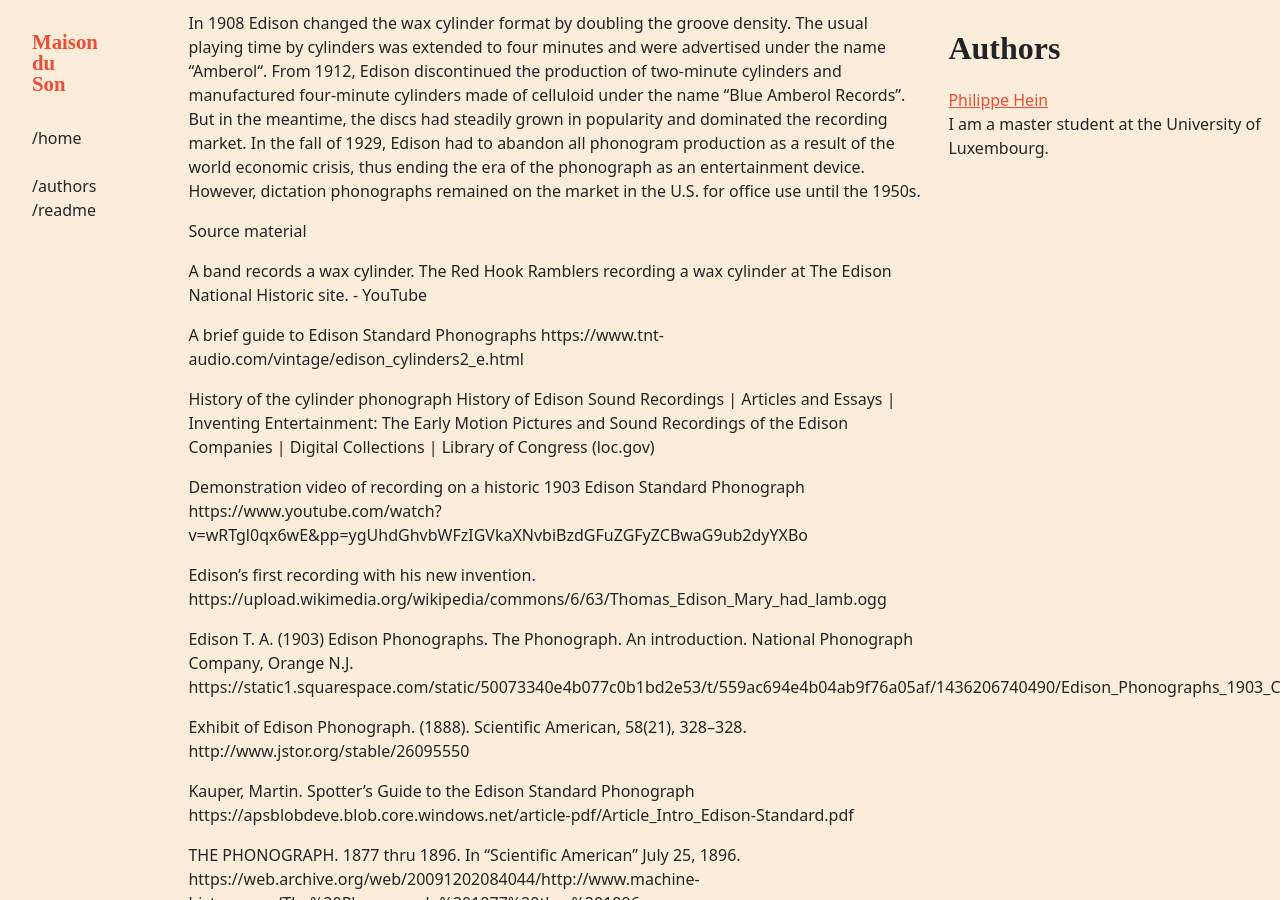
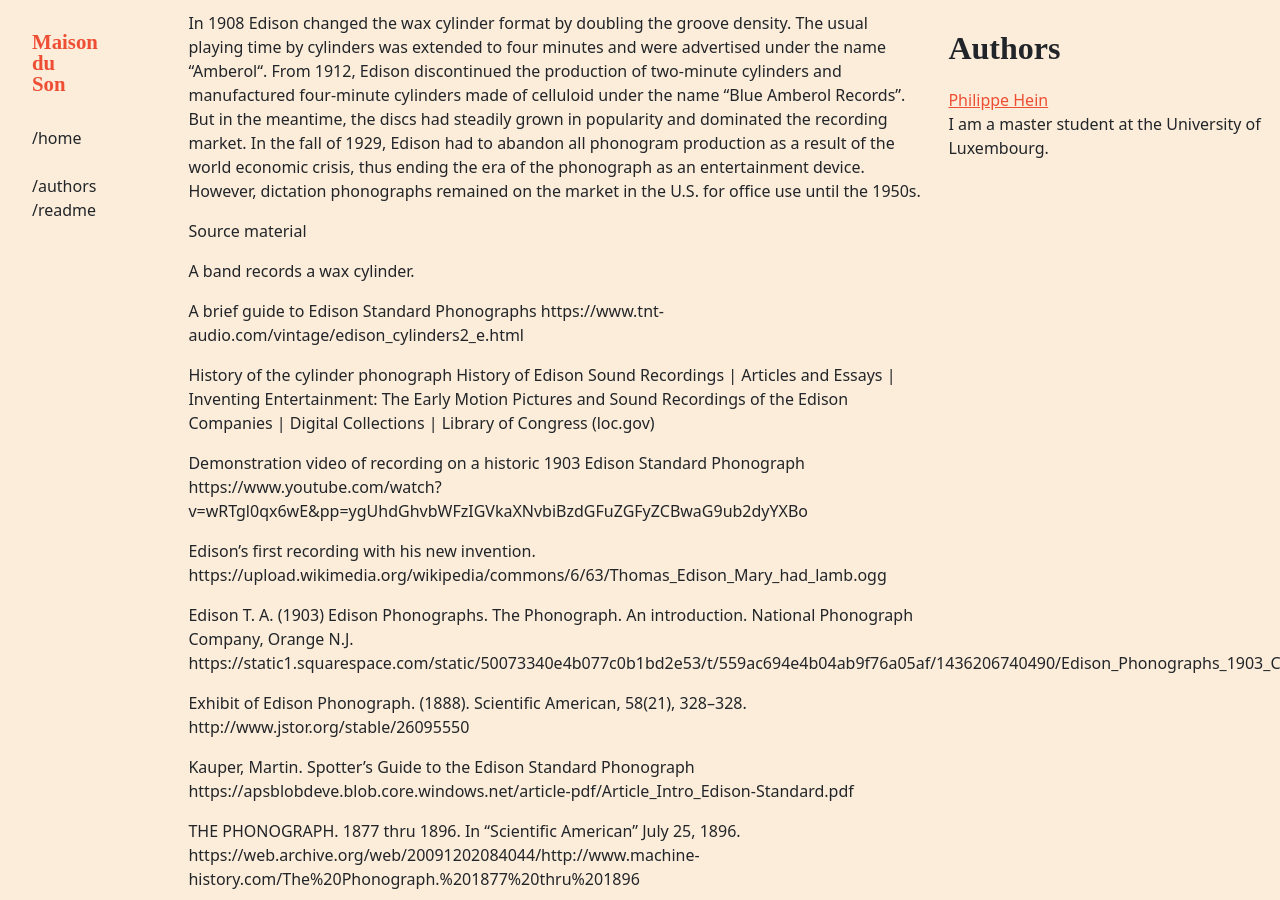
Before and after one commit to C2DH/maison-du-son, a Jekyll site: the page built from _objects/edisonstandard.md, in a window 1280 px wide and 900 px high, scrolled down 5241 px. Built offline with Jekyll 4.4.1, drawn with Linux system fonts in a browser that asks for light colours; some web fonts are replaced.

Commit message:
Update edisonstandard.md

```diff
--- a/_objects/edisonstandard.md
+++ b/_objects/edisonstandard.md
@@ -85,7 +85,8 @@
 
 
 A band records a wax cylinder.
-The Red Hook Ramblers recording a wax cylinder at The Edison National Historic site. - YouTube
+[
+](https://www.youtube.com/watch?v=NoQRFgEZLjc)
 
 A brief guide to Edison Standard Phonographs
 https://www.tnt-audio.com/vintage/edison_cylinders2_e.html
```
